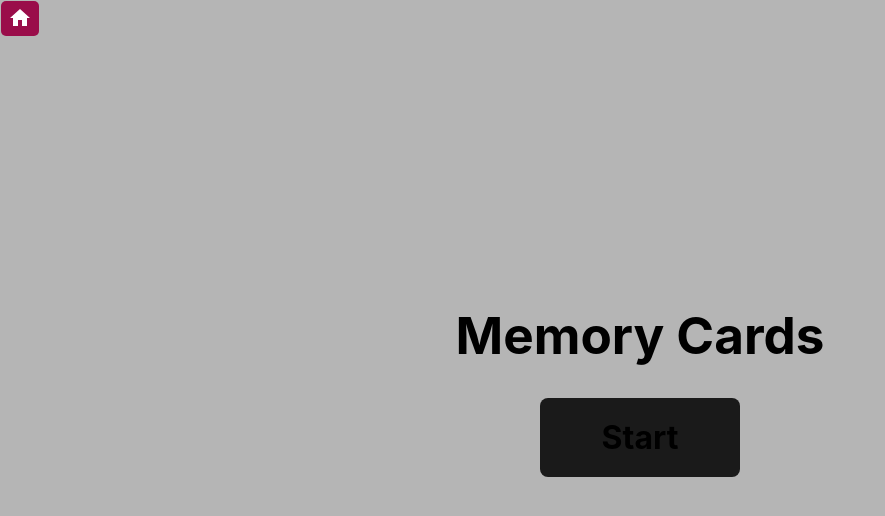
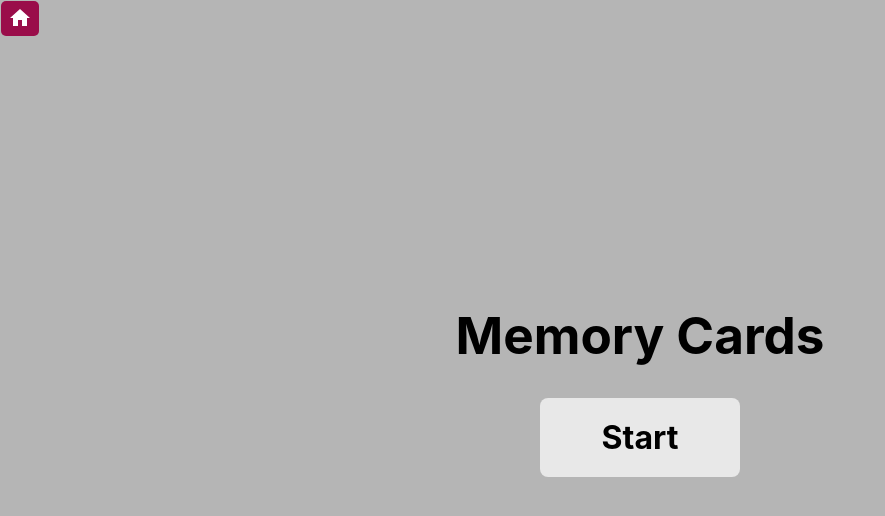
Before and after one commit to jrudule/mini-games, a React (Vite) app: page /memory-cards in a window 1280 px wide. Shown: the top 516 px of the page, without its empty margins (0-885 px from the left). Built offline with nearby package versions, Linux system fonts and the light colour scheme.

Commit message:
body css changes

```diff
--- a/src/games/2048/App.jsx
+++ b/src/games/2048/App.jsx
@@ -2,6 +2,15 @@ import { useState, useEffect } from 'react'
 import styles from './DCA.module.css';
 
 function App() {
+  useEffect(() => {
+    document.body.style.overflow = "hidden";
+
+    return () => {
+      // Cleanup on unmount
+      document.body.style.overflow = "";
+    };
+  }, []);
+
   const [isStarted, setIsStarted] = useState(false);
   const [showRules, setShowRules] = useState(false);
   const [board, setBoard] = useState(Array(4).fill(Array(4).fill('')));
--- a/src/games/2048/DCA.module.css
+++ b/src/games/2048/DCA.module.css
@@ -1,8 +1,6 @@
 :global(body) {
   background: #acabab;
-  height: 85vh;
   overscroll-behavior: contain;
-  overflow: hidden;
   justify-content: center;
 }
 
--- a/src/games/RPS.jsx
+++ b/src/games/RPS.jsx
@@ -1,6 +1,16 @@
 import React from "react";
+import { useEffect } from 'react'
 
 const RPS = () => {
+  useEffect(() => {
+      document.body.style.overflow = "hidden";
+
+      return () => {
+        // Cleanup on unmount
+        document.body.style.overflow = "";
+      };
+    }, []);
+
   return (
     <div>
       <iframe
--- a/src/games/Snake.jsx
+++ b/src/games/Snake.jsx
@@ -1,6 +1,16 @@
 import React from "react";
+import { useEffect } from 'react'
 
 const Snake = () => {
+  useEffect(() => {
+    document.body.style.overflow = "hidden";
+
+    return () => {
+      // Cleanup on unmount
+      document.body.style.overflow = "";
+    };
+  }, []);
+
   return (
     <div>
       <iframe
--- a/src/games/memory-cards/App.jsx
+++ b/src/games/memory-cards/App.jsx
@@ -30,13 +30,11 @@ function Button({headingText, btnText, onClick, display = "block", height = 80,
 function App() {
   useEffect(() => {
     document.body.style.display = "block";
-    document.body.style.overflow = "auto";
     document.body.style.background = "#b5b5b5";
 
     return () => {
       // Cleanup on unmount
       document.body.style.display = "";
-      document.body.style.overflow = "";
       document.body.style.background = "";
     };
   }, []);
--- a/src/index.css
+++ b/src/index.css
@@ -42,9 +42,10 @@ button {
   font-size: 1em;
   font-weight: 500;
   font-family: inherit;
-  background-color: #1a1a1a;
+  background-color: #e8e8e8;
   cursor: pointer;
   transition: border-color 0.25s;
+  color: black;
 }
 button:hover {
   border-color: #646cff;
```
